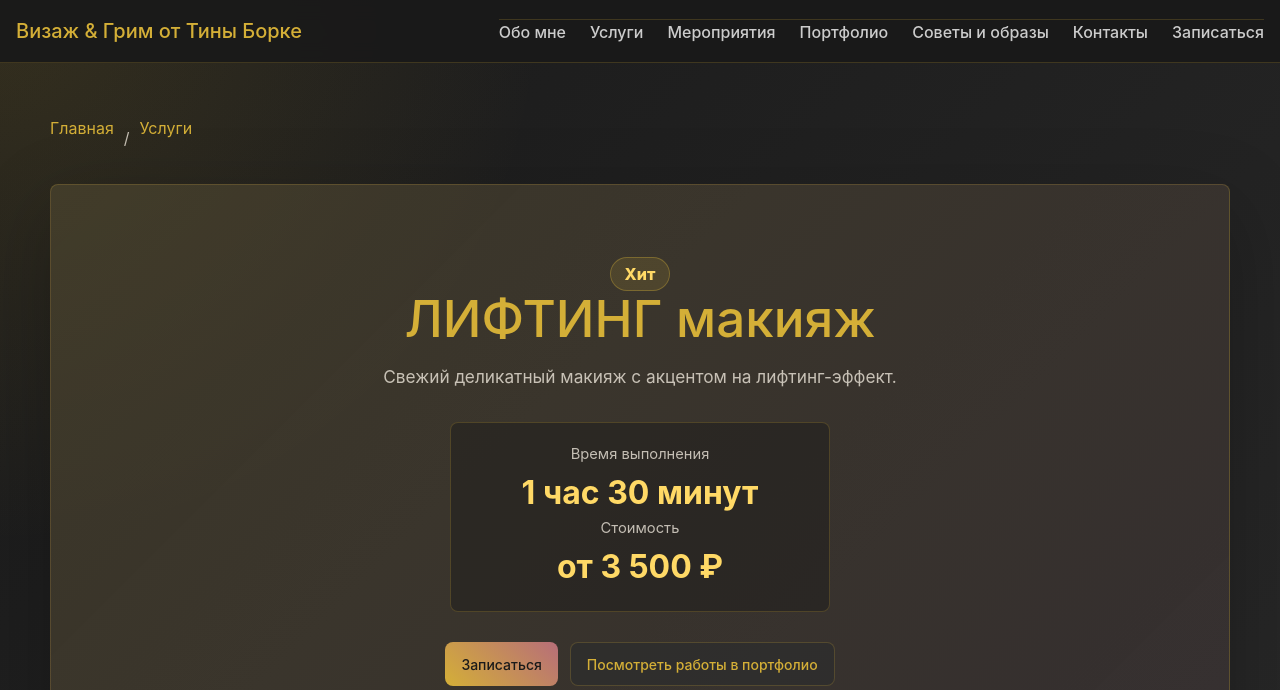
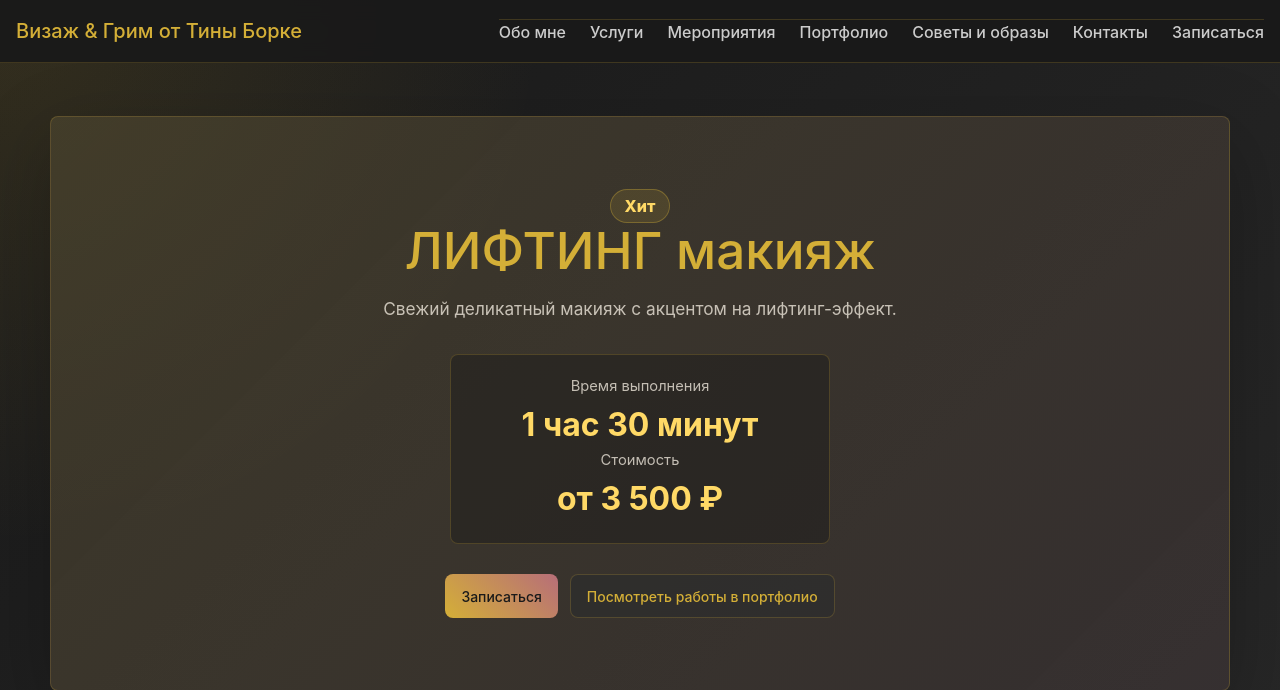
Before and after one commit to borygins/TinaBorke.art, a FastAPI app: page /uslugi/lifting-makiyazh in a window 1280 px wide. Shown: the top 690 px of the page. Run offline with FastAPI, Linux system fonts and the light colour scheme; data comes from the database, SQL or seed files in the repository; data that the repository does not hold is empty; some libraries are stand-ins or nearby versions; some web fonts are replaced.

Commit message:
смена версии css

```diff
--- a/templates/service.html
+++ b/templates/service.html
@@ -13,18 +13,12 @@
     <meta property="og:site_name" content="Визаж & Грим от Тины Борке">
     {% if og_image %}<meta property="og:image" content="{{ og_image }}">{% endif %}
     {% include "_favicon.html" %}
-    <link rel="stylesheet" href="/static/css/style.css?v=15">
+    <link rel="stylesheet" href="/static/css/style.css?v=20">
     <link rel="stylesheet" href="/static/css/inner-pages.css?v=10">
 </head>
 <body class="inner-page service-detail-page">
     {% include "_site_header.html" %}
     <main class="service-detail">
-        <nav class="service-breadcrumbs">
-            <a href="/">Главная</a>
-            <span>/</span>
-            <a href="/#services">Услуги</a>
-        </nav>
-
         <section class="service-hero-card">
             <div class="service-hero-card__content">
                 {% if service.is_hit %}
```
